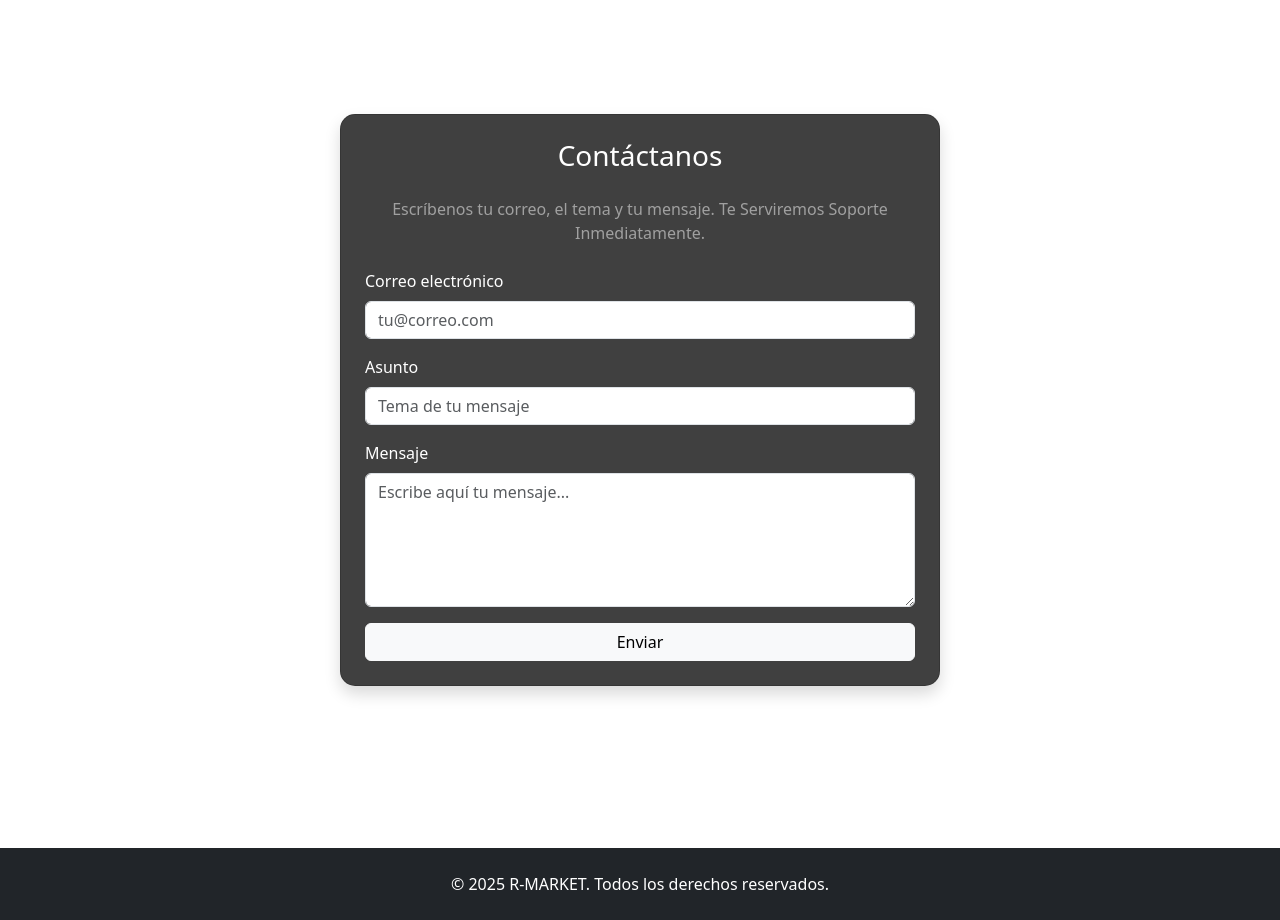
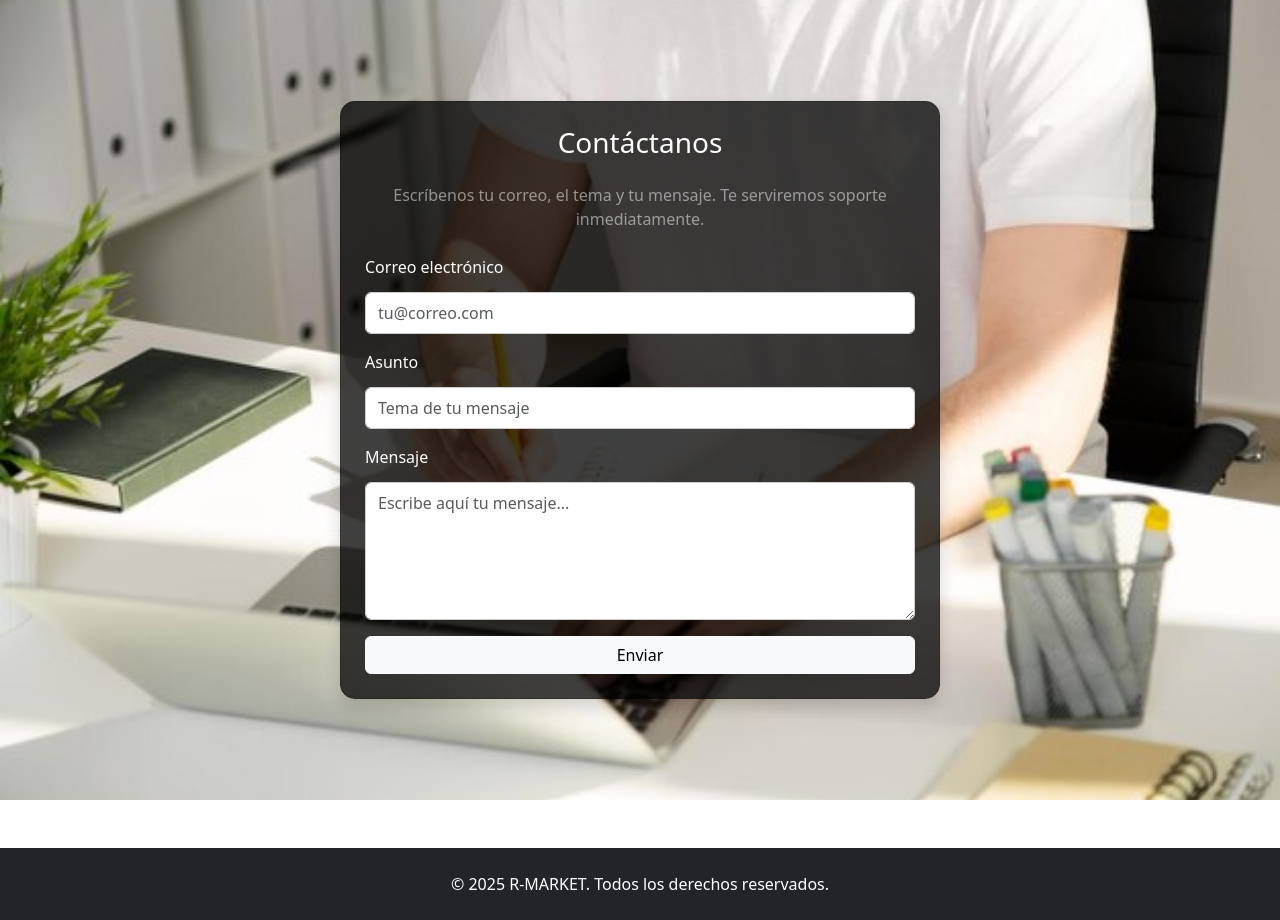
Before and after one commit to Rannie2005/TiendaOnline, a Django app: page /contacto/ in a window 1280 px wide. Shown: the part 76-996 px from the top of the page. Run offline with Django 5.2, Linux system fonts and the light colour scheme; some libraries are stand-ins or nearby versions.

Commit message:
mejora del bacground

```diff
--- a/app_wed/templates/contacto.html
+++ b/app_wed/templates/contacto.html
@@ -4,10 +4,12 @@
 {% block title %}Contacto{% endblock %}
 
 {% block content %}
-<div class="container d-flex justify-content-center align-items-center vh-100">
-    <div class="card shadow p-4" style="max-width: 600px; width: 100%; background-color: rgba(0,0,0,0.75); border-radius: 15px;">
+<div class="contact-container d-flex justify-content-center align-items-center vh-100">
+    <div class="card shadow p-4 contact-card">
         <h3 class="text-white text-center mb-4">Contáctanos</h3>
-        <p class="text-white-50 text-center mb-4">Escríbenos tu correo, el tema y tu mensaje. Te Serviremos Soporte Inmediatamente.</p>
+        <p class="text-white-50 text-center mb-4">
+            Escríbenos tu correo, el tema y tu mensaje. Te serviremos soporte inmediatamente.
+        </p>
 
         {% if messages %}
             {% for message in messages %}
@@ -40,3 +42,38 @@
     </div>
 </div>
 {% endblock %}
+
+{% block extra_head %}
+<style>
+/* Fondo de la página */
+.contact-container {
+    background-image: url("{% static 'imagen8.jpeg' %}");
+    background-size: cover;
+    background-position: center;
+    background-repeat: no-repeat;
+}
+
+/* Estilo de la tarjeta */
+.contact-card {
+    max-width: 600px;
+    width: 100%;
+    background-color: rgba(0,0,0,0.75);
+    border-radius: 15px;
+}
+
+/* Inputs y textarea */
+.contact-card form div input,
+.contact-card form div textarea {
+    width: 100%;
+    padding: 8px 12px;
+    border-radius: 6px;
+    border: 1px solid #ccc;
+    margin-top: 5px;
+}
+
+/* Labels */
+.contact-card label {
+    font-weight: 500;
+}
+</style>
+{% endblock %}
--- a/app_wed/templates/editar_perfil.html
+++ b/app_wed/templates/editar_perfil.html
@@ -58,6 +58,9 @@
 
 {% block extra_head %}
 <style>
+
+
+
     iframe {
         margin-bottom: 20px;
     }
```
Also changed, not shown: app_wed/static/imagen8.jpeg (added).
